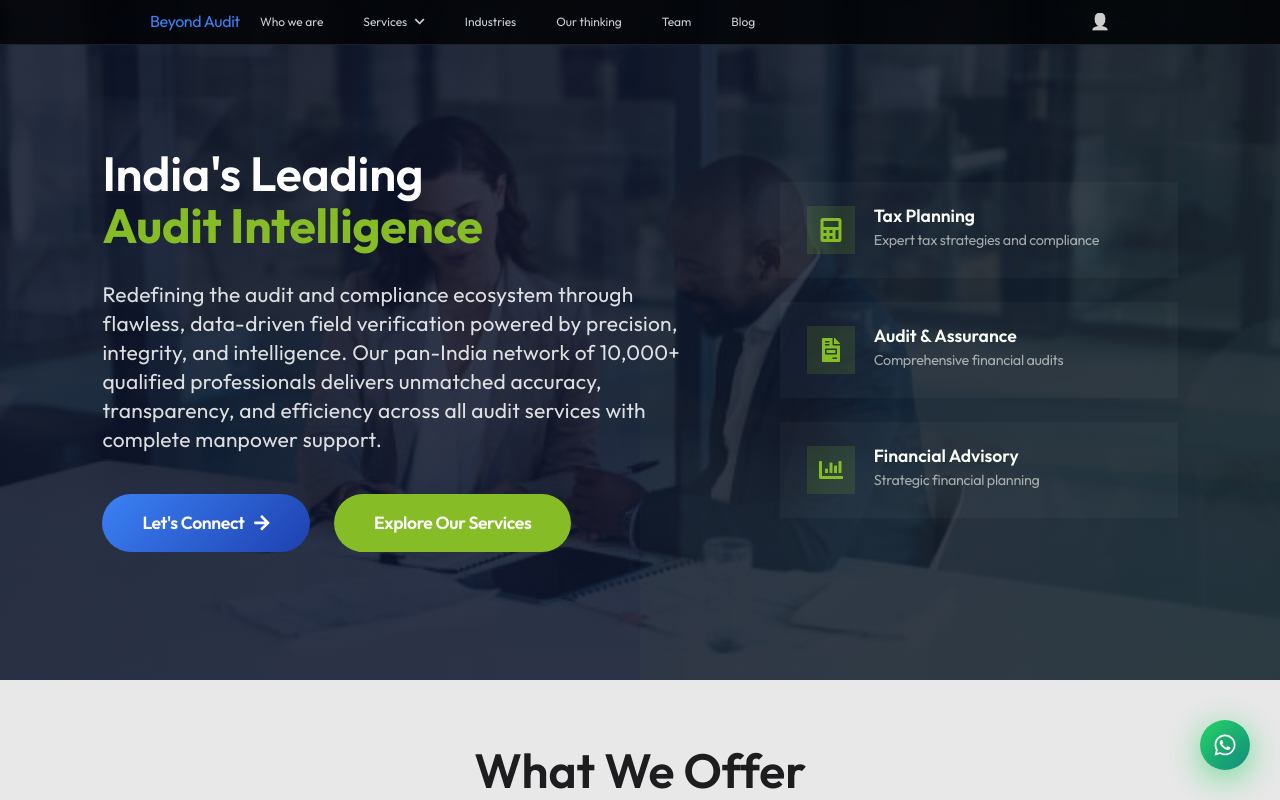
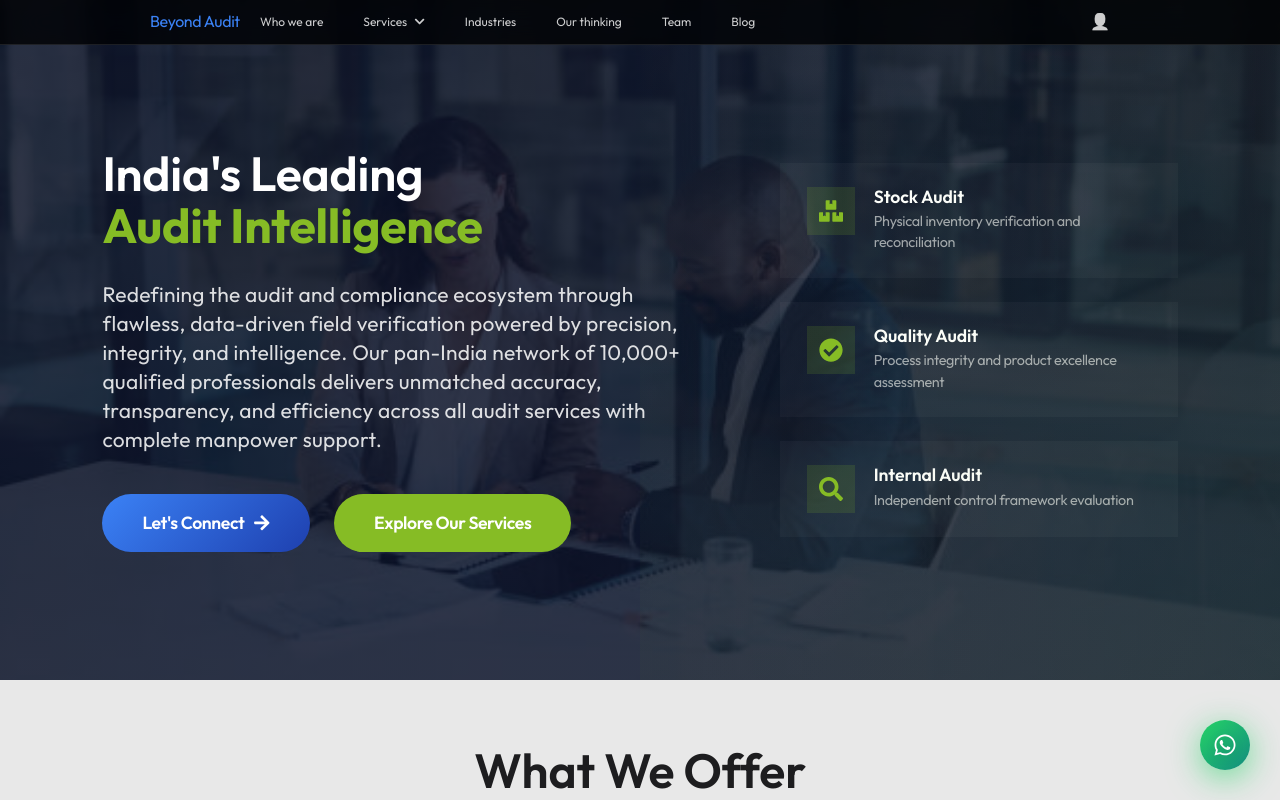
Before and after one commit to octaleadsprivatelimited-cloud/beyondaudit, a React (Create React App) app in the folder frontend/: page / in a window 1280 px wide. Shown: the top 800 px of the page. Built offline with nearby package versions, Linux system fonts and the light colour scheme.

Commit message:
Replace Tax Planning and Financial Advisory with audit-related services in hero section

```diff
--- a/frontend/src/pages/Home.js
+++ b/frontend/src/pages/Home.js
@@ -1,6 +1,6 @@
 import React from 'react';
 import { Link } from 'react-router-dom';
-import { FaBoxes, FaCheckCircle, FaTruck, FaClipboardList, FaUniversity, FaStore, FaSearch, FaBuilding, FaWarehouse, FaExclamationTriangle, FaShieldAlt, FaBroom, FaUserSecret, FaHandshake, FaArrowRight, FaStar, FaCalculator, FaFileInvoice, FaChartBar } from 'react-icons/fa';
+import { FaBoxes, FaCheckCircle, FaTruck, FaClipboardList, FaUniversity, FaStore, FaSearch, FaBuilding, FaWarehouse, FaExclamationTriangle, FaShieldAlt, FaBroom, FaUserSecret, FaHandshake, FaArrowRight, FaStar } from 'react-icons/fa';
 import './Home.css';
 
 const Home = () => {
@@ -141,25 +141,25 @@
             </div>
           </div>
           <div className="hero-links">
-            <Link to="/services/tax-planning" className="hero-link">
-              <div className="hero-link-icon"><FaCalculator /></div>
+            <Link to="/services/stock-audit" className="hero-link">
+              <div className="hero-link-icon"><FaBoxes /></div>
               <div>
-                <h3>Tax Planning</h3>
-                <p>Expert tax strategies and compliance</p>
+                <h3>Stock Audit</h3>
+                <p>Physical inventory verification and reconciliation</p>
               </div>
             </Link>
-            <Link to="/services/audit-assurance" className="hero-link">
-              <div className="hero-link-icon"><FaFileInvoice /></div>
+            <Link to="/services/quality-audit" className="hero-link">
+              <div className="hero-link-icon"><FaCheckCircle /></div>
               <div>
-                <h3>Audit & Assurance</h3>
-                <p>Comprehensive financial audits</p>
+                <h3>Quality Audit</h3>
+                <p>Process integrity and product excellence assessment</p>
               </div>
             </Link>
-            <Link to="/services/financial-advisory" className="hero-link">
-              <div className="hero-link-icon"><FaChartBar /></div>
+            <Link to="/services/internal-audit" className="hero-link">
+              <div className="hero-link-icon"><FaSearch /></div>
               <div>
-                <h3>Financial Advisory</h3>
-                <p>Strategic financial planning</p>
+                <h3>Internal Audit</h3>
+                <p>Independent control framework evaluation</p>
               </div>
             </Link>
           </div>
```
